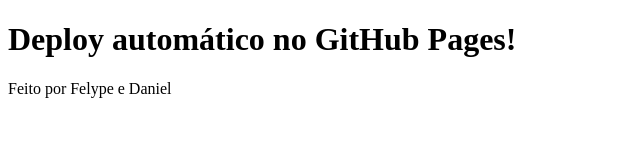
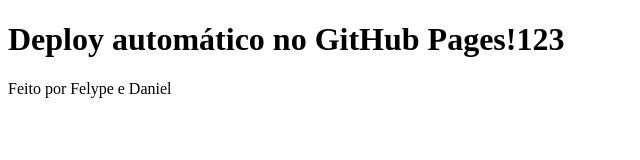
Before and after one commit to FelypeXrl8/provaDevOpsAvan-ado, a plain HTML site: page index.html in a window 1280 px wide. Shown: the full height of the page, 0-640 px from the left. Drawn offline with Linux system fonts and the light colour scheme.

Commit message:
deploy: 060a5ffe7868f6dcba8aeaa7963ee2147629c999

```diff
--- a/index.html
+++ b/index.html
@@ -5,7 +5,7 @@
   <title>Prova de DevOps</title>
 </head>
 <body>
-  <h1>Deploy automático no GitHub Pages!</h1>
+  <h1>Deploy automático no GitHub Pages!123</h1>
   <p>Feito por Felype e Daniel</p>
 </body>
 </html>
```
